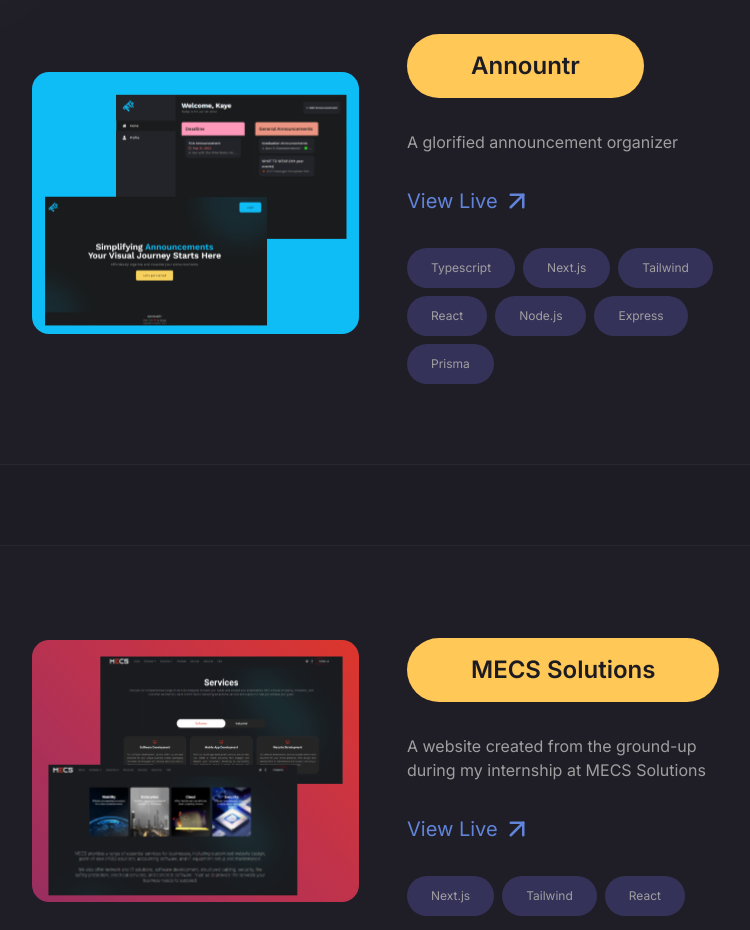
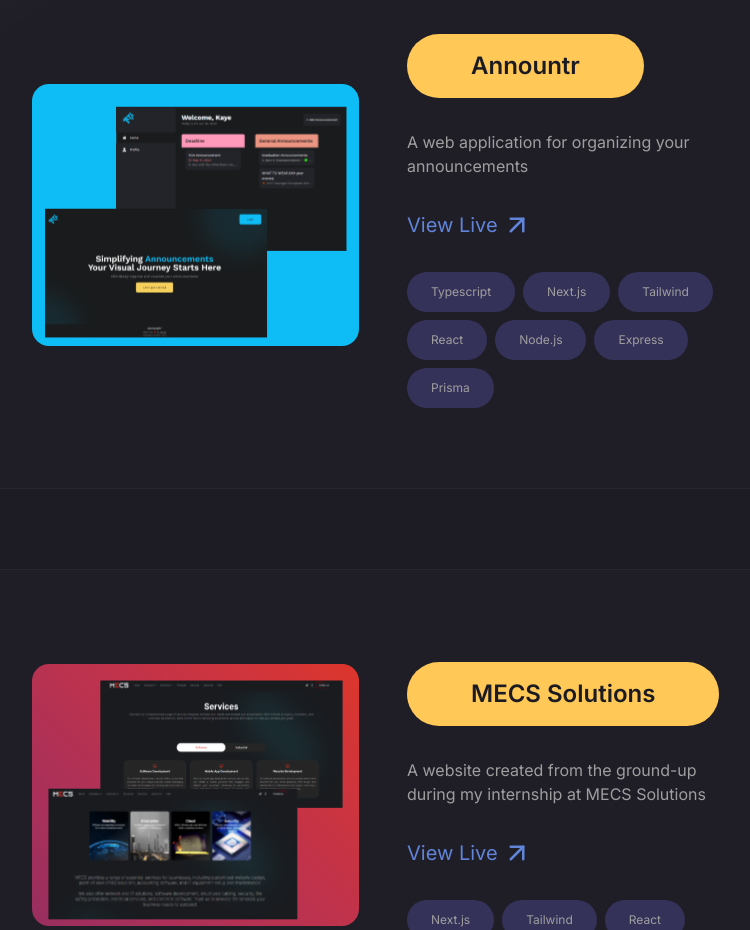
Before and after one commit to keiruu/next-portfolio, a Next.js app: page / in a window 1280 px wide. Shown: the part 1080-2010 px from the top of the page, without its empty margins (257-1007 px from the left). Built offline with nearby package versions, Linux system fonts and the light colour scheme.

Commit message:
Change description

```diff
--- a/components/page.jsx
+++ b/components/page.jsx
@@ -115,7 +115,7 @@
         </motion.div>
         <div className='space-y-20 w-full flex flex-col items-center'>
           <Project title='Annountr'
-            desc='A glorified announcement organizer'
+            desc='A web application for organizing your announcements'
             link='https://annountr.vercel.app/'
             img='/projects/annountr.svg'
             tags='Typescript Next.js Tailwind React Node.js Express Prisma'
```
